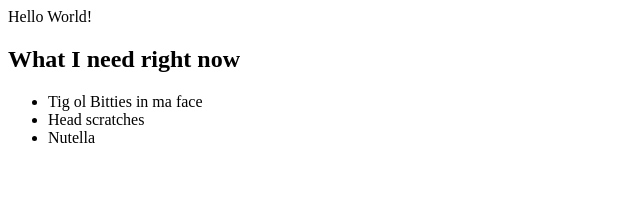
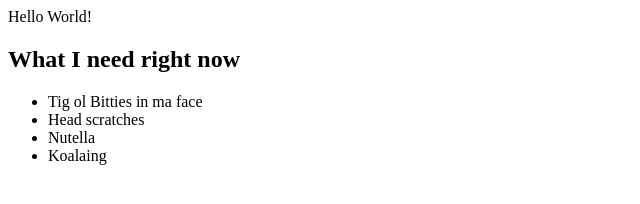
Before and after one commit to NathanTh0mas/local-repo, a plain HTML site: page index.html in a window 1280 px wide. Shown: the full height of the page, 0-640 px from the left. Drawn offline with Linux system fonts and the light colour scheme.

Commit message:
Extra desire

```diff
--- a/index.html
+++ b/index.html
@@ -5,5 +5,6 @@
         <li>Tig ol Bitties in ma face</li>
         <li>Head scratches</li>
         <li>Nutella</li>
+        <li>Koalaing</li>
     </ul>
 </div>
```
